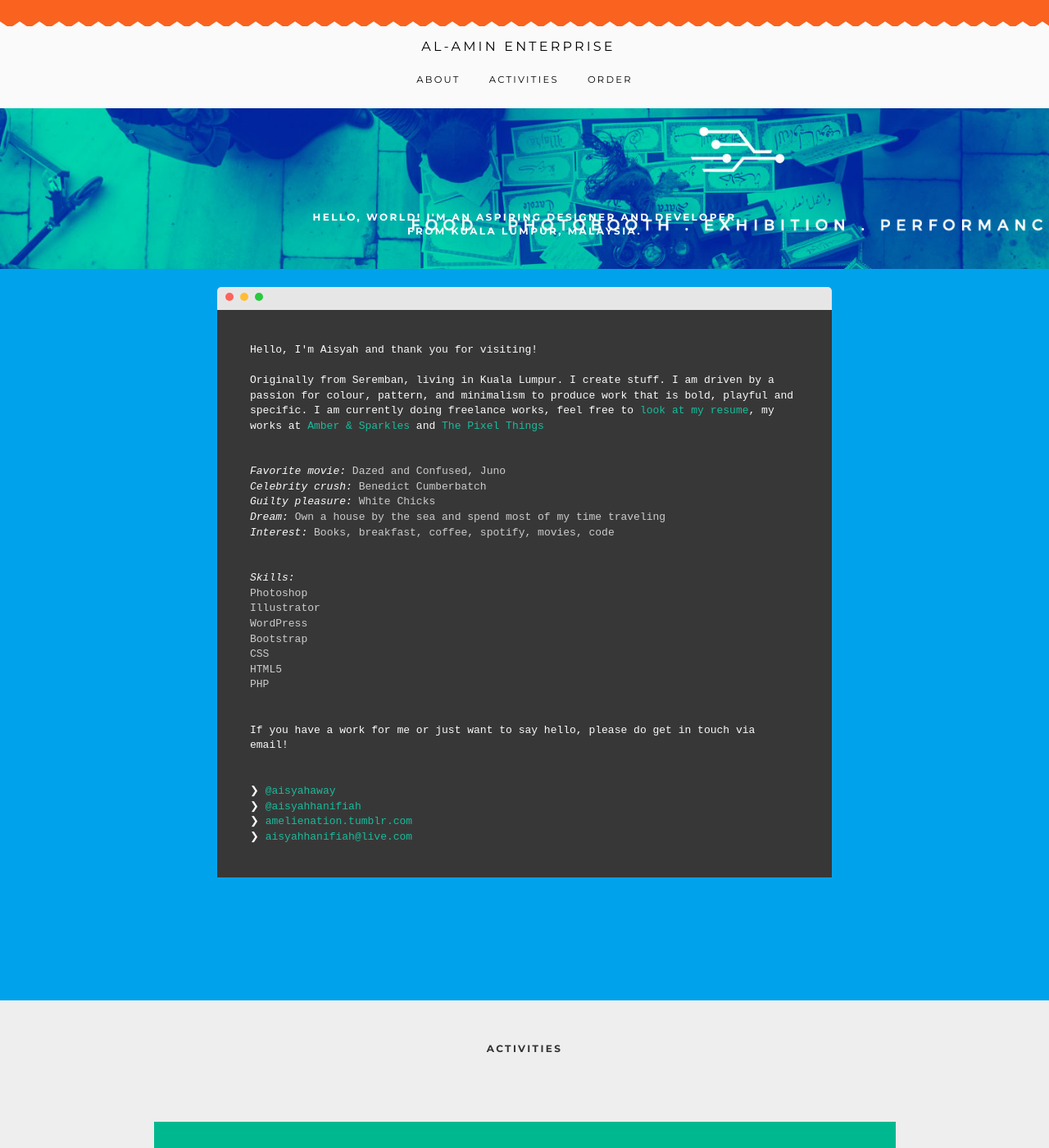
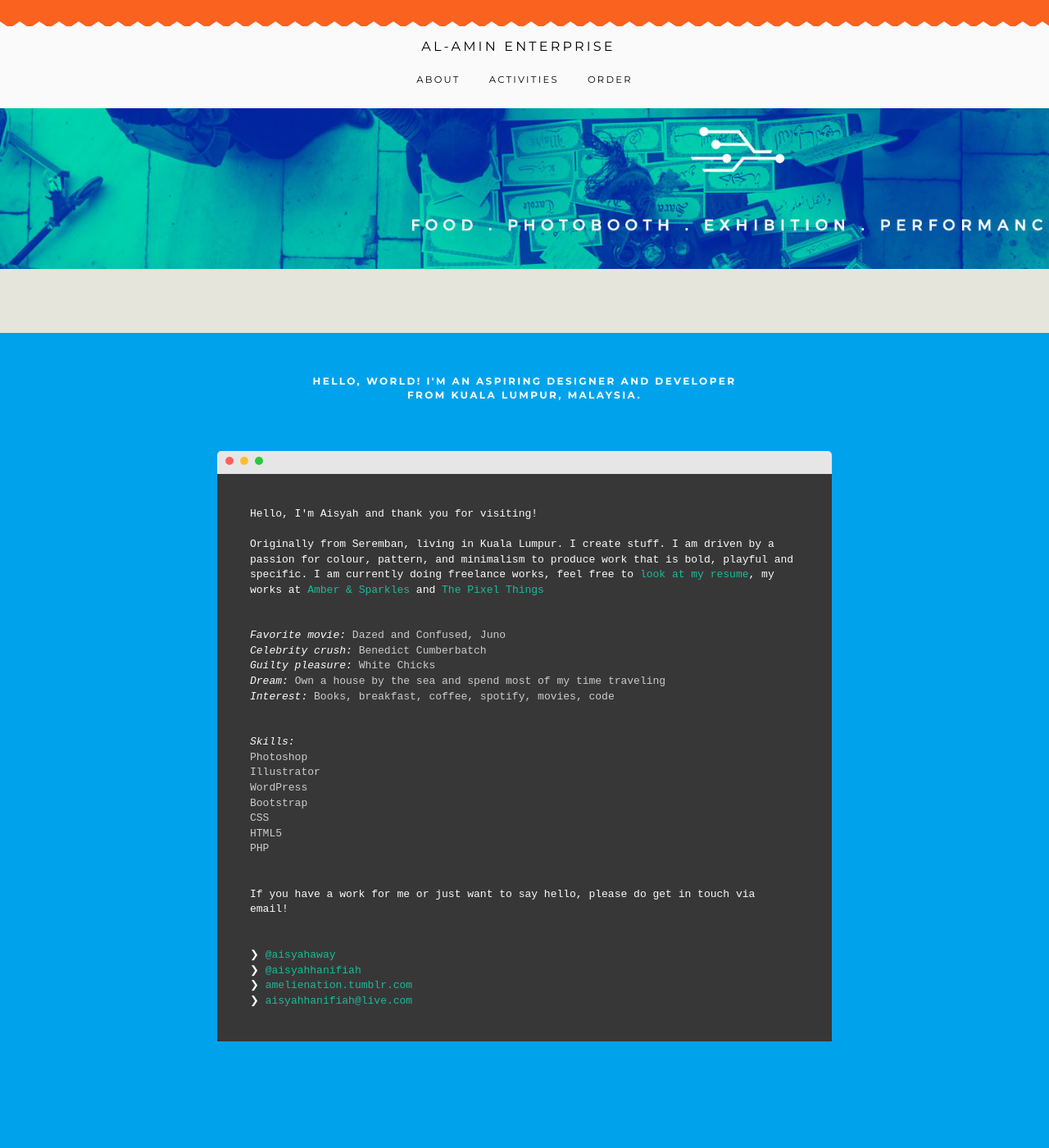
Before and after one commit to alaminenterprise/alaminenterprise.github.io, a Jekyll site: the page built from index.md, in a window 1280 px wide and 1400 px high, scrolled down 262 px. Shown: the whole window at 82% size. Built offline with Jekyll 4.4.1, drawn with Linux system fonts in a browser that asks for light colours; nearby versions of some CDN libraries; some web fonts are replaced.

Commit message:
Update freelancer.css

```diff
--- a/assets/css/freelancer.css
+++ b/assets/css/freelancer.css
@@ -159,7 +159,7 @@ section h2 {
 section.illustration {
   /*padding-top: 200px;*/
   background: #e5e5db;
-  height: 468px;
+  height: 668px;
 }
 section.success {
   background: #00A3EB;
```
